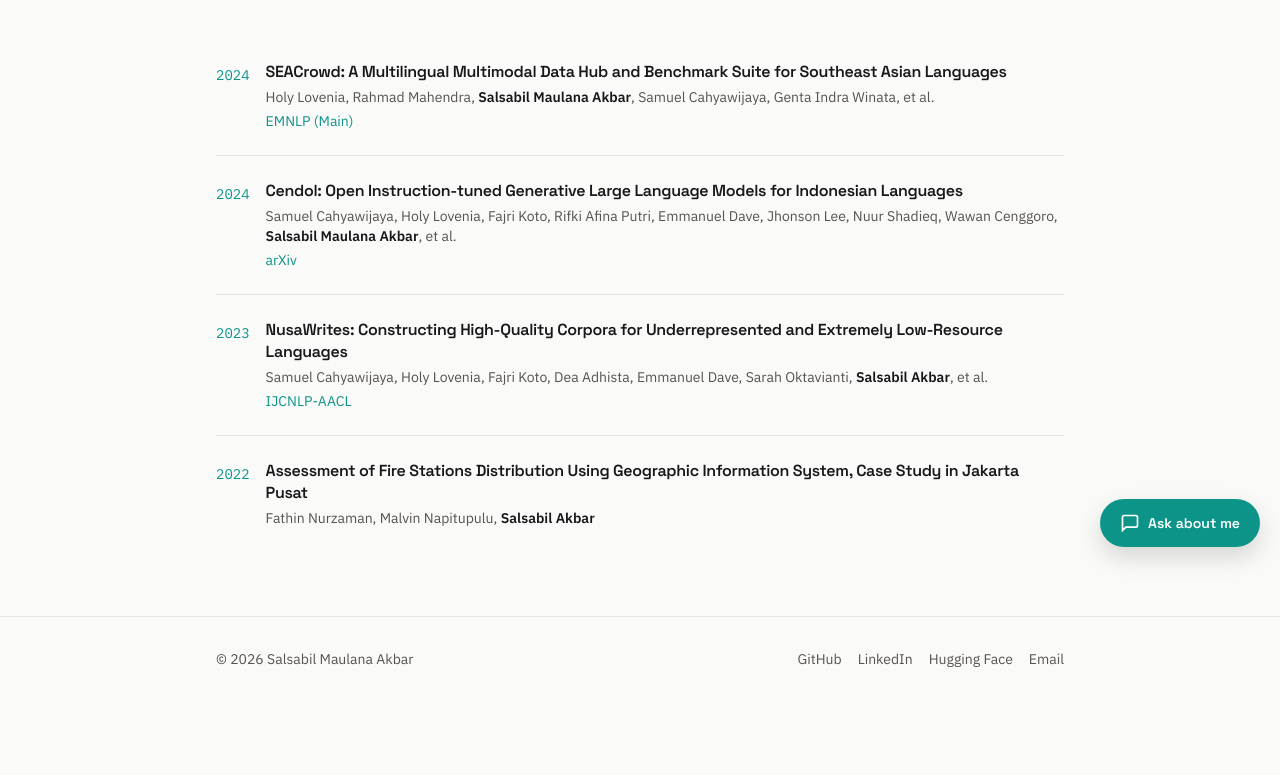
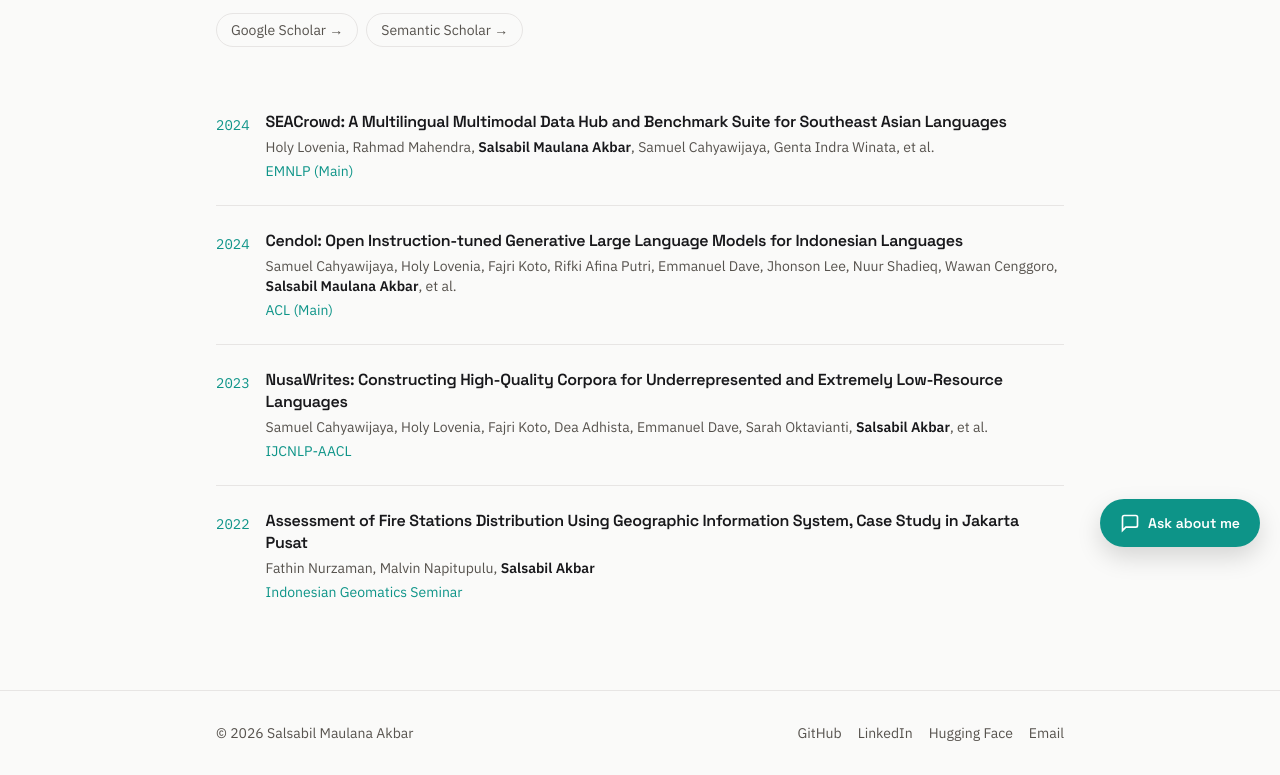
Before and after one commit to sabilmakbar/sabilmakbar.github.io, an Astro site: page /publications in a window 1280 px wide. Shown: the part 233-1008 px from the top of the page. Before the commit the page ends 934 px from the top, so only its background shows below. Built offline with nearby package versions, Linux system fonts and the light colour scheme; Astro itself is replaced by a stand-in of ours.

Commit message:
point publications to published venue links; add Scholar profile links

```diff
--- a/src/data/publications.ts
+++ b/src/data/publications.ts
@@ -15,16 +15,16 @@ export const publications: Pub[] = [
       "Holy Lovenia, Rahmad Mahendra, Salsabil Maulana Akbar, Samuel Cahyawijaya, Genta Indra Winata, et al.",
     venue: "EMNLP (Main)",
     year: 2024,
-    url: "https://aclanthology.org/2024.emnlp-main.296",
+    url: "https://aclanthology.org/2024.emnlp-main.296/",
     selected: true,
   },
   {
     title: "Cendol: Open Instruction-tuned Generative Large Language Models for Indonesian Languages",
     authors:
       "Samuel Cahyawijaya, Holy Lovenia, Fajri Koto, Rifki Afina Putri, Emmanuel Dave, Jhonson Lee, Nuur Shadieq, Wawan Cenggoro, Salsabil Maulana Akbar, et al.",
-    venue: "arXiv",
+    venue: "ACL (Main)",
     year: 2024,
-    url: "https://api.semanticscholar.org/CorpusID:269009450",
+    url: "https://aclanthology.org/2024.acl-long.796/",
     selected: true,
   },
   {
@@ -33,13 +33,14 @@ export const publications: Pub[] = [
       "Samuel Cahyawijaya, Holy Lovenia, Fajri Koto, Dea Adhista, Emmanuel Dave, Sarah Oktavianti, Salsabil Akbar, et al.",
     venue: "IJCNLP-AACL",
     year: 2023,
-    url: "https://aclanthology.org/2023.ijcnlp-main.60",
+    url: "https://aclanthology.org/2023.ijcnlp-main.60/",
     selected: true,
   },
   {
     title: "Assessment of Fire Stations Distribution Using Geographic Information System, Case Study in Jakarta Pusat",
     authors: "Fathin Nurzaman, Malvin Napitupulu, Salsabil Akbar",
-    venue: "",
+    venue: "Indonesian Geomatics Seminar",
     year: 2022,
+    url: "https://www.researchgate.net/publication/358963034_Assessment_of_Fire_Stations_Distribution_Using_Geographic_Information_System_Case_Study_in_Jakarta_Pusat",
   },
 ];
--- a/src/pages/publications.astro
+++ b/src/pages/publications.astro
@@ -1,6 +1,7 @@
 ---
 import Base from "../layouts/Base.astro";
 import { publications } from "../data/publications";
+import { scholar } from "../data/profile";
 
 const byYear = [...publications].sort((a, b) => b.year - a.year);
 const hi = (a: string) => a.replace(/(Salsabil[^,]*|Akbar)/, "<b class='text-fg'>$1</b>");
@@ -11,6 +12,18 @@ const hi = (a: string) => a.replace(/(Salsabil[^,]*|Akbar)/, "<b class='text-fg'
     <p class="eyebrow mb-2">Research</p>
     <h1 class="text-3xl font-bold sm:text-4xl">Publications</h1>
     <p class="mt-3 text-muted">Peer-reviewed and preprint work, mostly on Indonesian & low-resource-language NLP.</p>
+    <div class="mt-4 flex flex-wrap gap-2">
+      {scholar.map((s) => (
+        <a
+          href={s.href}
+          target="_blank"
+          rel="noopener"
+          class="rounded-full border border-border px-3.5 py-1.5 text-sm text-muted transition-colors hover:border-accent hover:text-accent"
+        >
+          {s.label} →
+        </a>
+      ))}
+    </div>
   </header>
 
   <ol class="divide-y divide-border">
```
